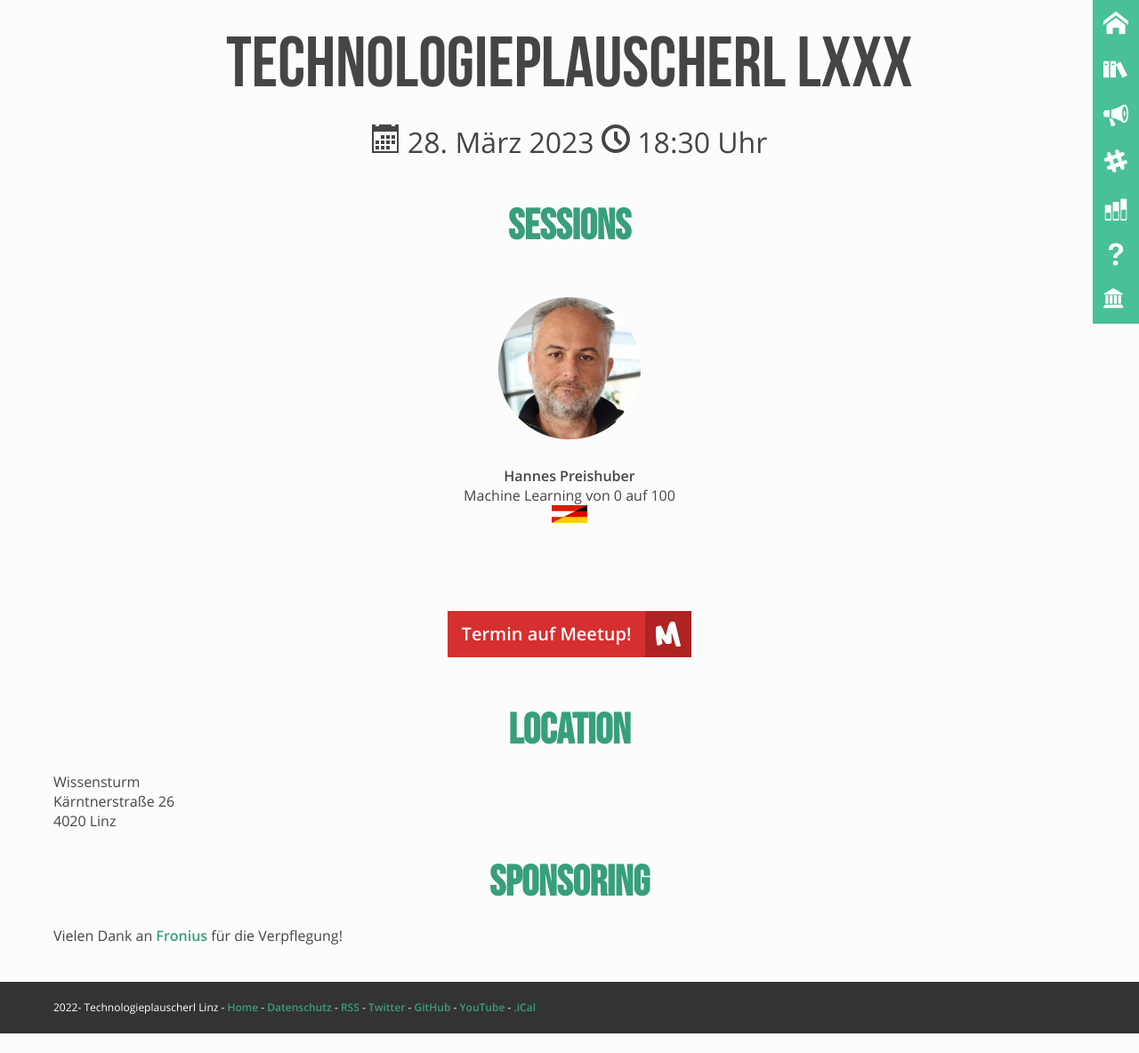
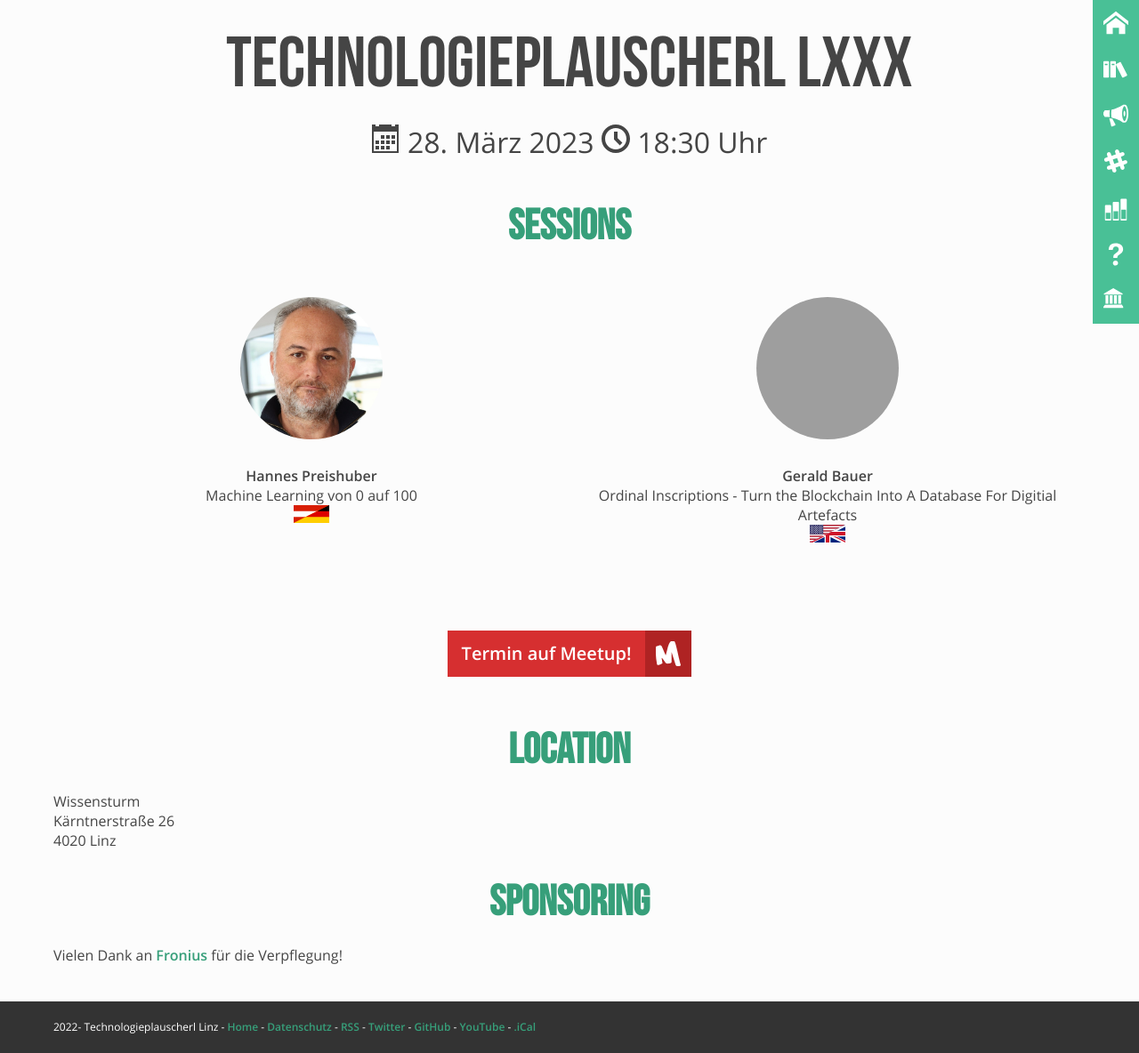
Before and after one commit to mericanAncer127/plauscherl, a Jekyll site: the page built from _plauscherl/80.html, in a window 1280 px wide. Shown: the whole page at 89% size. Built offline with Jekyll 4.4.1, drawn with Linux system fonts in a browser that asks for light colours; before the commit the page ends 1162 px from its top, so only the background shows below that; grey boxes are pictures that could not be loaded.

Commit message:
add ordinals talk by geraldb

```diff
--- a/_plauscherl/80.html
+++ b/_plauscherl/80.html
@@ -27,4 +27,9 @@ speakers:
   name: "Hannes Preishuber"
   talk: "Machine Learning von 0 auf 100"
   img: "/img/speaker-avatars/hannespreishuber.jpg"
+-
+  name: "Gerald Bauer"
+  talk: "Ordinal Inscriptions - Turn the Blockchain Into A Database For Digitial Artefacts"
+  img:  https://avatars3.githubusercontent.com/u/53281
+  language: en
 ---
```
